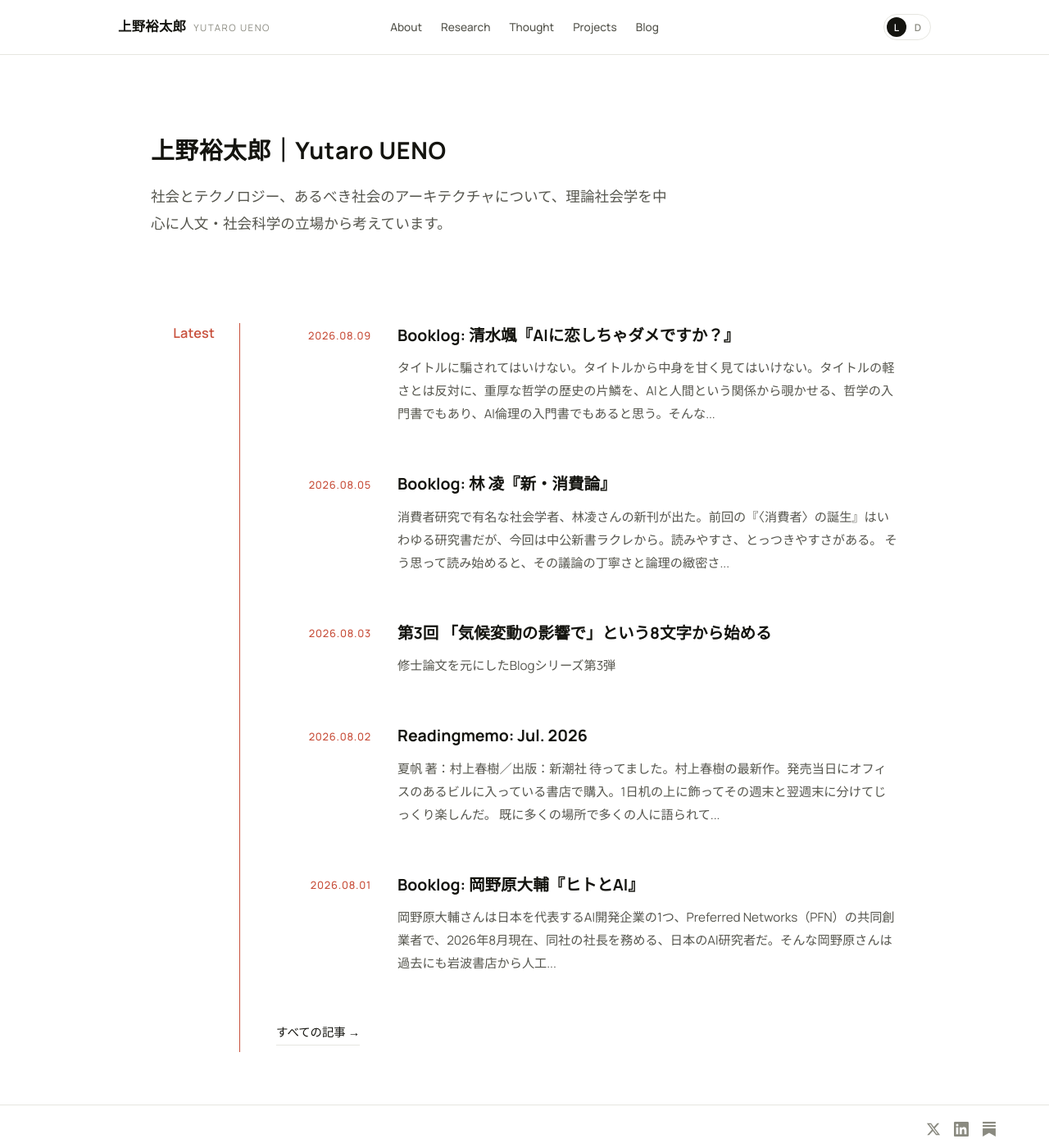
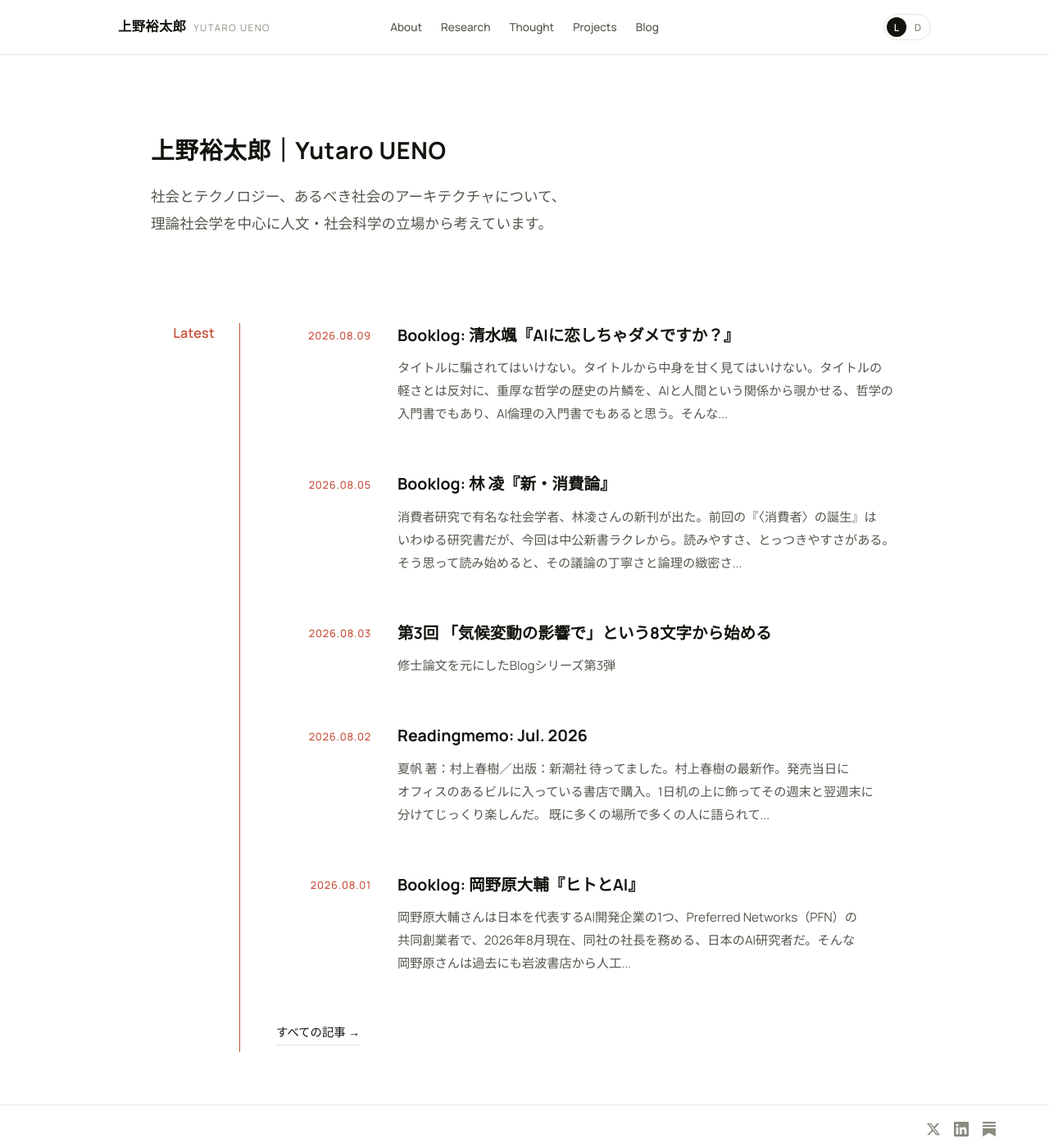
Before and after one commit to yutaro0518/website, a Jekyll site: the page built from index.html, in a window 1280 px wide and 1400 px high. Shown: the whole window at 82% size. Built offline with Jekyll 4.4.1, drawn with Linux system fonts in a browser that asks for light colours.

Commit message:
日本語の改行が語の途中で割れないように
「理論社会学を中／心に」のように単語の途中で改行されていた問題の修正。

- _layouts/home.html: リード文を文節ごとに span で分割
- style.css: .home-intro__lead span を inline-block にし、
  文節の境目でしか改行させない。text-wrap: balance で2行を均等に
- style.css: 本文全般（トップ・抜粋・ページ本文・記事本文）に
  word-break: auto-phrase と text-wrap: pretty を追加
- _config.yml: asset_version 16

span 方式は全ブラウザで確実に効き、auto-phrase は Chrome/Safari で
効いて Firefox では従来どおりの折り返しに戻るだけなので、
両方入れて確実にした。

検証: ブラウザで4案（現状／auto-phrase／auto-phrase+pretty／span）を
実際に比較し、後者3案が文節で正しく折り返すことを確認。
デスクトップ幅とモバイル幅の両方で最終形を目視確認済み。

Co-Authored-By: Claude Sonnet 5 <noreply@anthropic.com>

```diff
--- a/_config.yml
+++ b/_config.yml
@@ -13,7 +13,7 @@ plugins:
   - jekyll-redirect-from   # 統合で消えた /bio/ を /about/ へ301転送（SEO維持）
 
 # アセットのキャッシュ更新用（style.css?v= に使う）。CSSを変えたら数字を上げる
-asset_version: 15
+asset_version: 16
 
 # トップの顔写真（任意）。画像を置いてパスを書くと表示される。未設定なら文章のみ
 # portrait: /images/portrait.jpg
--- a/_layouts/home.html
+++ b/_layouts/home.html
@@ -6,7 +6,9 @@ layout: default
 {% if site.portrait %}      <img class="home-intro__photo" src="{{ site.portrait | relative_url }}" alt="上野裕太郎" width="220" height="220" />
 {% endif %}      <div class="home-intro__text">
         <h1 class="home-intro__name">上野裕太郎｜Yutaro UENO</h1>
-        <p>社会とテクノロジー、あるべき社会のアーキテクチャについて、理論社会学を中心に人文・社会科学の立場から考えています。</p>
+        <!-- 文節ごとに span で包むと、その境目でしか改行されない（語の途中で割れるのを防ぐ）。
+             文言を変えるときは、区切りたい位置で span を分け直してください -->
+        <p class="home-intro__lead"><span>社会とテクノロジー、</span><span>あるべき社会のアーキテクチャについて、</span><span>理論社会学を中心に</span><span>人文・社会科学の立場から考えています。</span></p>
       </div>
     </section>
 
--- a/style.css
+++ b/style.css
@@ -215,6 +215,10 @@ strong { color: var(--accent); font-weight: 600; }
   filter: grayscale(1);
 }
 .home-intro__text { max-width: 40em; }  /* 本文が長くなりすぎないように */
+/* リード文は文節単位でしか改行させない（語の途中で割れるのを防ぐ）。
+   span は home.html 側で文節ごとに入れてある */
+.home-intro__lead { text-wrap: balance; }
+.home-intro__lead span { display: inline-block; }
 .home-intro__name {
   font-size: clamp(1.4rem, 2.6vw, 1.8rem);
   font-weight: 700;
@@ -324,6 +328,18 @@ strong { color: var(--accent); font-weight: 600; }
 
 @media (max-width: 560px) {
   .home-intro { flex-direction: column; align-items: flex-start; gap: 22px; }
+}
+
+/* 日本語の改行位置を文節単位に寄せ、語の途中で割れるのを防ぐ。
+   auto-phrase 非対応ブラウザ（Firefox 等）では従来どおりの折り返しに戻るだけ */
+.home-intro__text p,
+.post-feed__ex,
+.page-prose p,
+.page-prose li,
+.article__body p,
+.article__body li {
+  word-break: auto-phrase;
+  text-wrap: pretty;
 }
 
 /* ページ遷移をクロスフェード（対応ブラウザのみ／非対応は通常遷移） */
```
